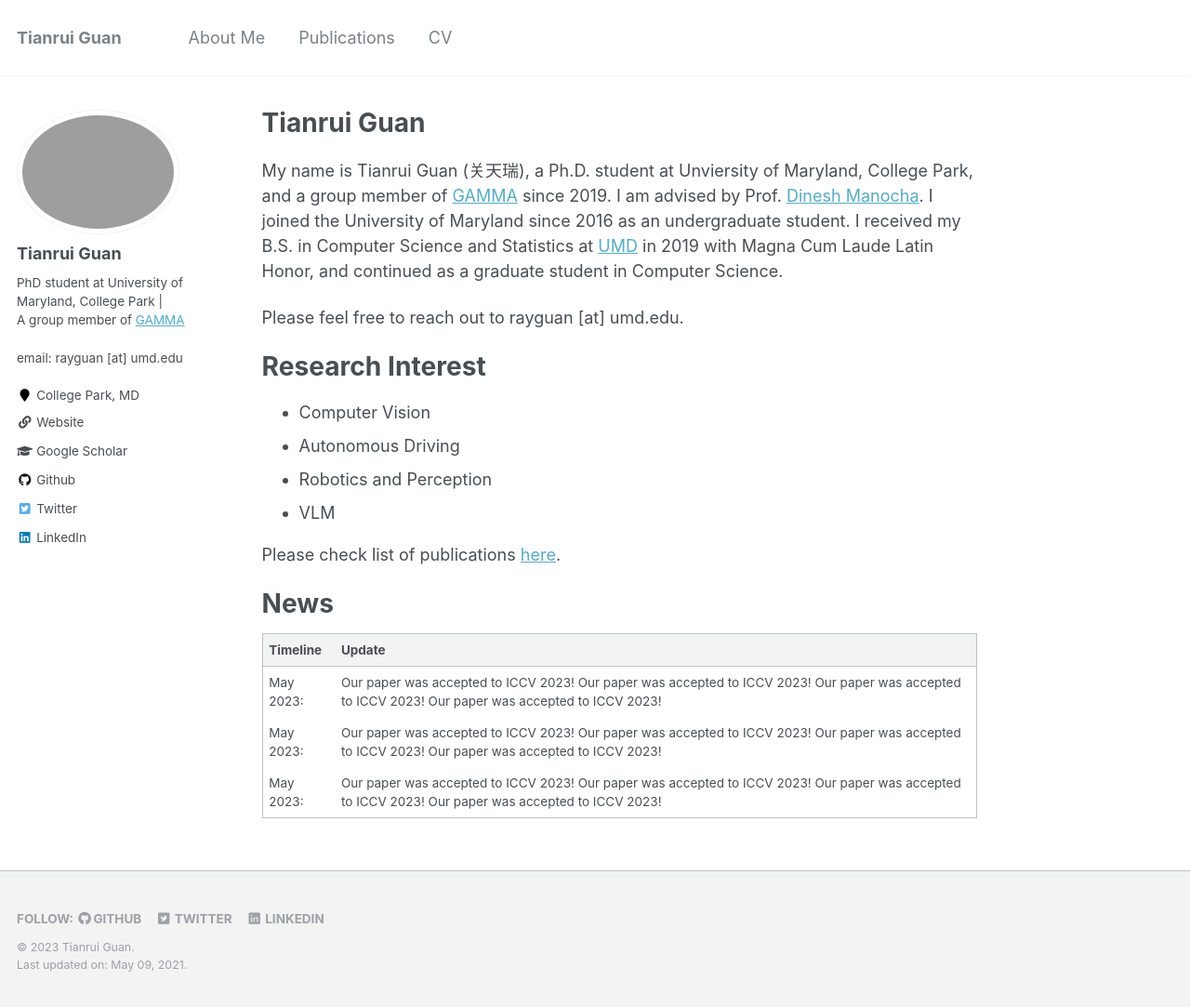
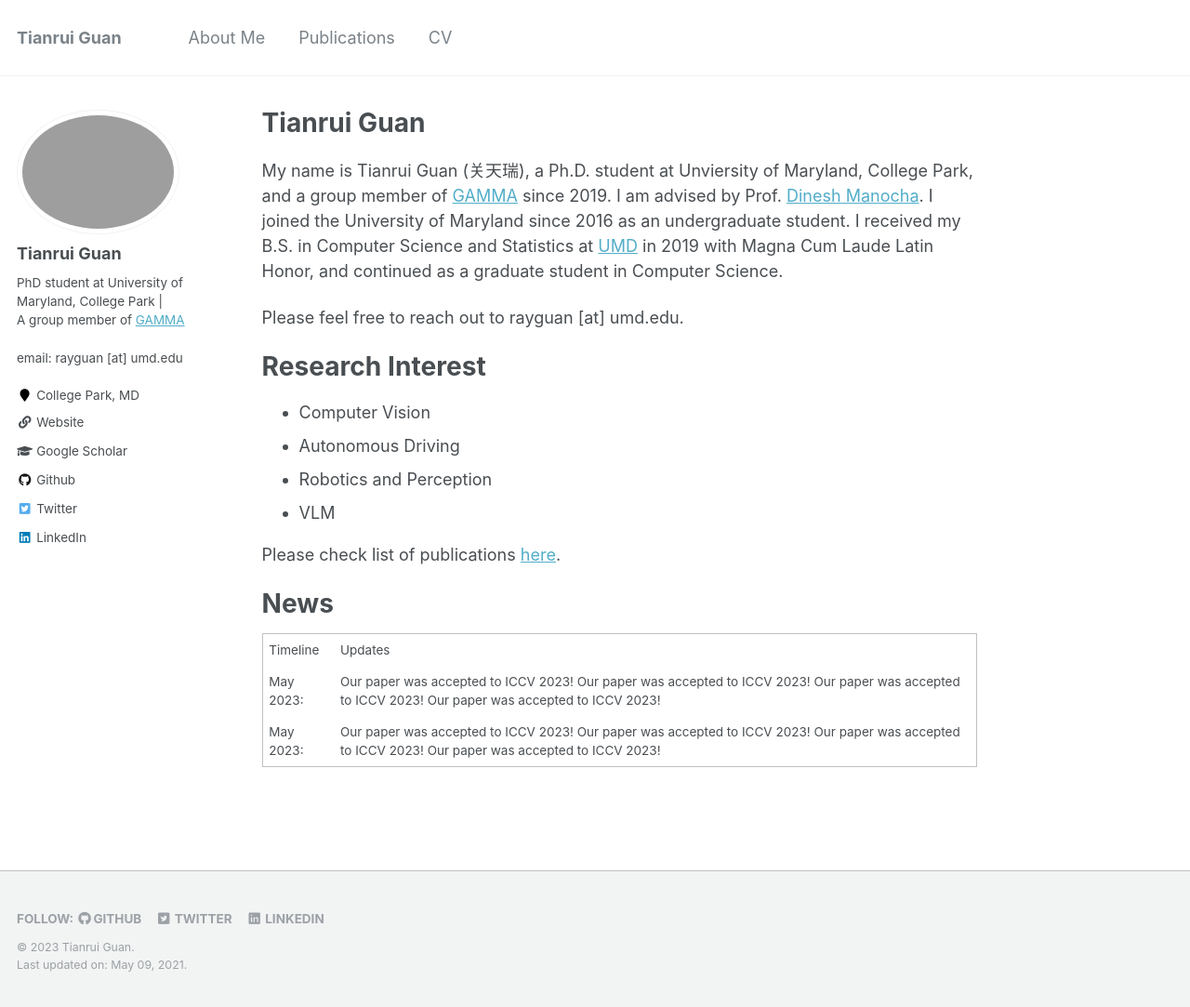
Before and after one commit to rayguan97/rayguan97.github.io, a Jekyll site: the page built from _pages/about.md, in a window 1280 px wide and 1083 px high. Shown: the whole window at 93% size. Built offline with Jekyll 4.4.1, drawn with Linux system fonts in a browser that asks for light colours.

Commit message:
update table style

```diff
--- a/_pages/about.md
+++ b/_pages/about.md
@@ -27,14 +27,31 @@ News
 ======
 
 <style>
-td, th {
-   border: none!important;
-}
+  table#timeline-table td {
+    border: none;
+  }
 </style>
+<table id="timeline-table">
+  <tbody>
+    <tr>
+      <td>Timeline</td>
+      <td>Updates</td>
+    </tr>
+    <tr>
+      <td>May 2023:</td>
+      <td>Our paper was accepted to ICCV 2023! Our paper was accepted to ICCV 2023! Our paper was accepted to ICCV 2023! Our paper was accepted to ICCV 2023!</td>
+    </tr>
+      <tr>
+      <td>May 2023:</td>
+      <td>Our paper was accepted to ICCV 2023! Our paper was accepted to ICCV 2023! Our paper was accepted to ICCV 2023! Our paper was accepted to ICCV 2023!</td>
+    </tr>
+  </tbody>
+</table>
 
 
-| Timeline  |   Update   |
+<!-- | Timeline  |   Updates   |
 | -----------  | ----------- |
 | May 2023:| Our paper was accepted to ICCV 2023! Our paper was accepted to ICCV 2023! Our paper was accepted to ICCV 2023! Our paper was accepted to ICCV 2023!    |
 | May 2023: | Our paper was accepted to ICCV 2023! Our paper was accepted to ICCV 2023! Our paper was accepted to ICCV 2023! Our paper was accepted to ICCV 2023!    |
 | May 2023: | Our paper was accepted to ICCV 2023! Our paper was accepted to ICCV 2023! Our paper was accepted to ICCV 2023! Our paper was accepted to ICCV 2023!    |
+ -->
```
